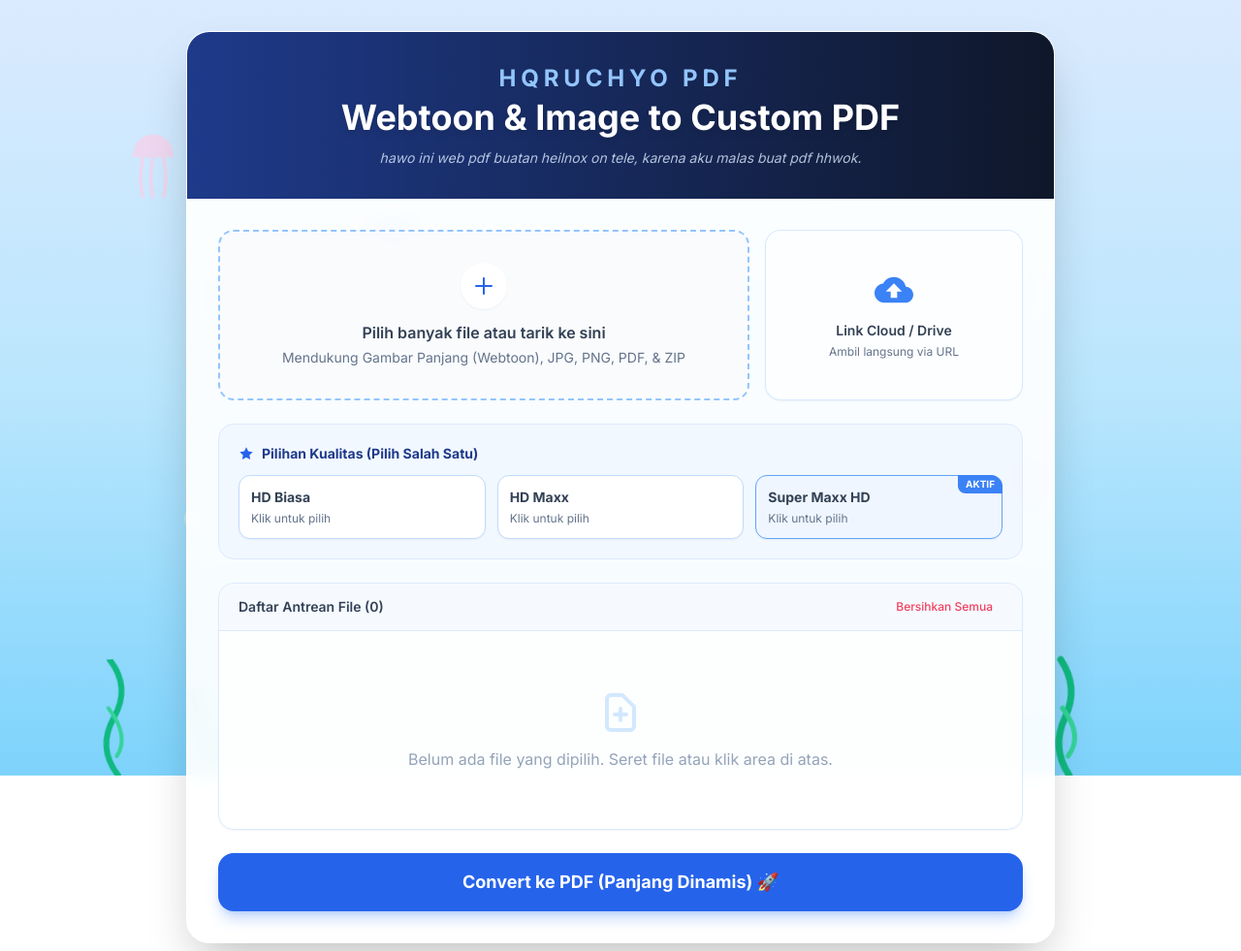
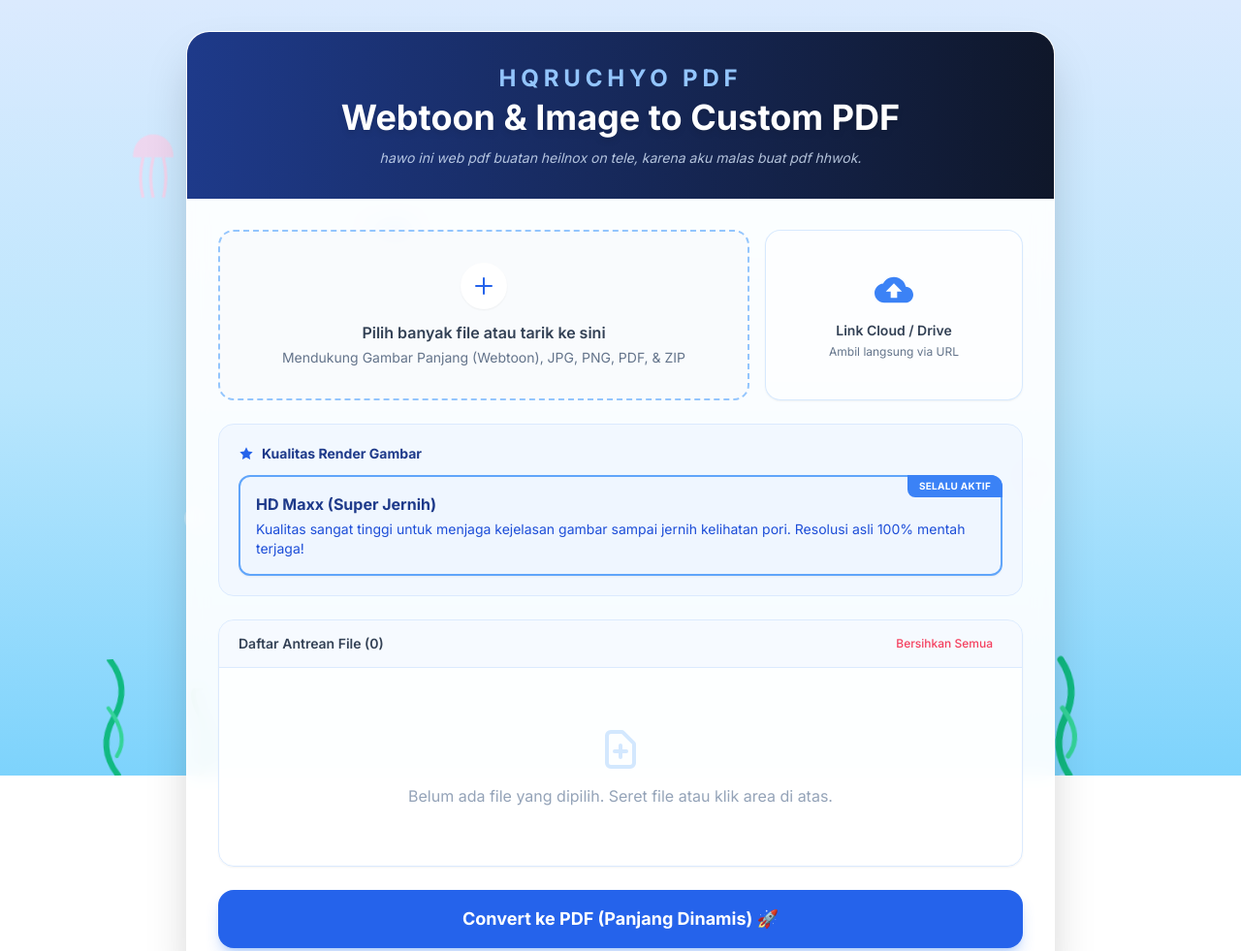
Before and after one commit to hqruchyo/pdf, a plain HTML site: page index.html in a window 1280 px wide. Shown: the top 981 px of the page at 97% size. Drawn offline with nearby package versions, Linux system fonts and the light colour scheme.

Commit message:
Refactor quality options in index.html

```diff
--- a/index.html
+++ b/index.html
@@ -184,44 +184,23 @@
                 </div>
             </div>
 
-            <!-- Interaktif Selectable Quality Options -->
+            <!-- Single Quality Option -->
             <div class="mb-6 p-5 rounded-2xl border border-blue-100 bg-blue-50/70">
                 <h3 class="text-sm font-bold text-blue-900 mb-3 flex items-center gap-2">
                     <svg class="w-4 h-4 text-blue-600" fill="currentColor" viewBox="0 0 24 24"><path d="M12 2l3.09 6.26L22 9.27l-5 4.87 1.18 6.88L12 17.77l-6.18 3.25L7 14.14 2 9.27l6.91-1.01L12 2z"/></svg>
-                    Pilihan Kualitas (Pilih Salah Satu)
+                    Kualitas Render Gambar
                 </h3>
-                <div class="grid grid-cols-1 sm:grid-cols-3 gap-3">
-
-                    <!-- Option 1: HD -->
-                    <label class="cursor-pointer relative group">
-                        <input type="radio" name="quality" value="hd" class="peer sr-only" onchange="showToast('Opsi ini untuk HD biasa. (Fitur kompres telah dihapus sesuai permintaan!)', 'info')">
-                        <div class="h-full flex flex-col items-start gap-1 p-3 border border-blue-200 bg-white rounded-xl peer-checked:border-blue-400 peer-checked:bg-blue-50 transition-all shadow-sm group-hover:border-blue-300">
-                            <span class="font-bold text-slate-700 peer-checked:text-blue-900 text-sm transition-colors">HD Biasa</span>
-                            <span class="text-xs text-slate-500 peer-checked:text-blue-600 transition-colors">Klik untuk pilih</span>
+                <div class="grid grid-cols-1">
+                    <!-- Option: HD Maxx Only -->
+                    <div class="relative cursor-default">
+                        <div class="w-full flex flex-col sm:flex-row sm:items-center justify-between gap-2 p-4 border-2 border-blue-400 bg-blue-50 rounded-xl shadow-sm">
+                            <div>
+                                <span class="font-bold text-blue-900 text-base block mb-1">HD Maxx (Super Jernih)</span>
+                                <span class="text-sm text-blue-700 block">Kualitas sangat tinggi untuk menjaga kejelasan gambar sampai jernih kelihatan pori. Resolusi asli 100% mentah terjaga!</span>
+                            </div>
                         </div>
-                        <span class="absolute top-0 right-0 bg-blue-500 text-white text-[10px] px-2 py-0.5 rounded-bl-lg rounded-tr-xl font-bold opacity-0 peer-checked:opacity-100 transition-opacity">AKTIF</span>
-                    </label>
-
-                    <!-- Option 2: HD Maxx -->
-                    <label class="cursor-pointer relative group">
-                        <input type="radio" name="quality" value="hdmaxx" class="peer sr-only" onchange="showToast('Ini buat HD maxx - Kualitas sangat tinggi untuk menjaga kejelasan gambar.', 'info')">
-                        <div class="h-full flex flex-col items-start gap-1 p-3 border border-blue-200 bg-white rounded-xl peer-checked:border-blue-400 peer-checked:bg-blue-50 transition-all shadow-sm group-hover:border-blue-300">
-                            <span class="font-bold text-slate-700 peer-checked:text-blue-900 text-sm transition-colors">HD Maxx</span>
-                            <span class="text-xs text-slate-500 peer-checked:text-blue-600 transition-colors">Klik untuk pilih</span>
-                        </div>
-                        <span class="absolute top-0 right-0 bg-blue-500 text-white text-[10px] px-2 py-0.5 rounded-bl-lg rounded-tr-xl font-bold opacity-0 peer-checked:opacity-100 transition-opacity">AKTIF</span>
-                    </label>
-
-                    <!-- Option 3: Super Maxx HD (Default) -->
-                    <label class="cursor-pointer relative group">
-                        <input type="radio" name="quality" value="supermaxx" class="peer sr-only" onchange="showToast('Super maxx HD, sampai jernih keliatan pori! Resolusi 100% Mentah Terjaga.', 'info')" checked>
-                        <div class="h-full flex flex-col items-start gap-1 p-3 border border-blue-200 bg-white rounded-xl peer-checked:border-blue-400 peer-checked:bg-blue-50 transition-all shadow-sm group-hover:border-blue-300">
-                            <span class="font-bold text-slate-700 peer-checked:text-blue-900 text-sm transition-colors">Super Maxx HD</span>
-                            <span class="text-xs text-slate-500 peer-checked:text-blue-600 transition-colors">Klik untuk pilih</span>
-                        </div>
-                        <span class="absolute top-0 right-0 bg-blue-500 text-white text-[10px] px-2 py-0.5 rounded-bl-lg rounded-tr-xl font-bold opacity-0 peer-checked:opacity-100 transition-opacity">AKTIF</span>
-                    </label>
-
+                        <span class="absolute top-0 right-0 bg-blue-500 text-white text-[10px] px-3 py-1 rounded-bl-lg rounded-tr-xl font-bold tracking-wide">SELALU AKTIF</span>
+                    </div>
                 </div>
             </div>
 
```
